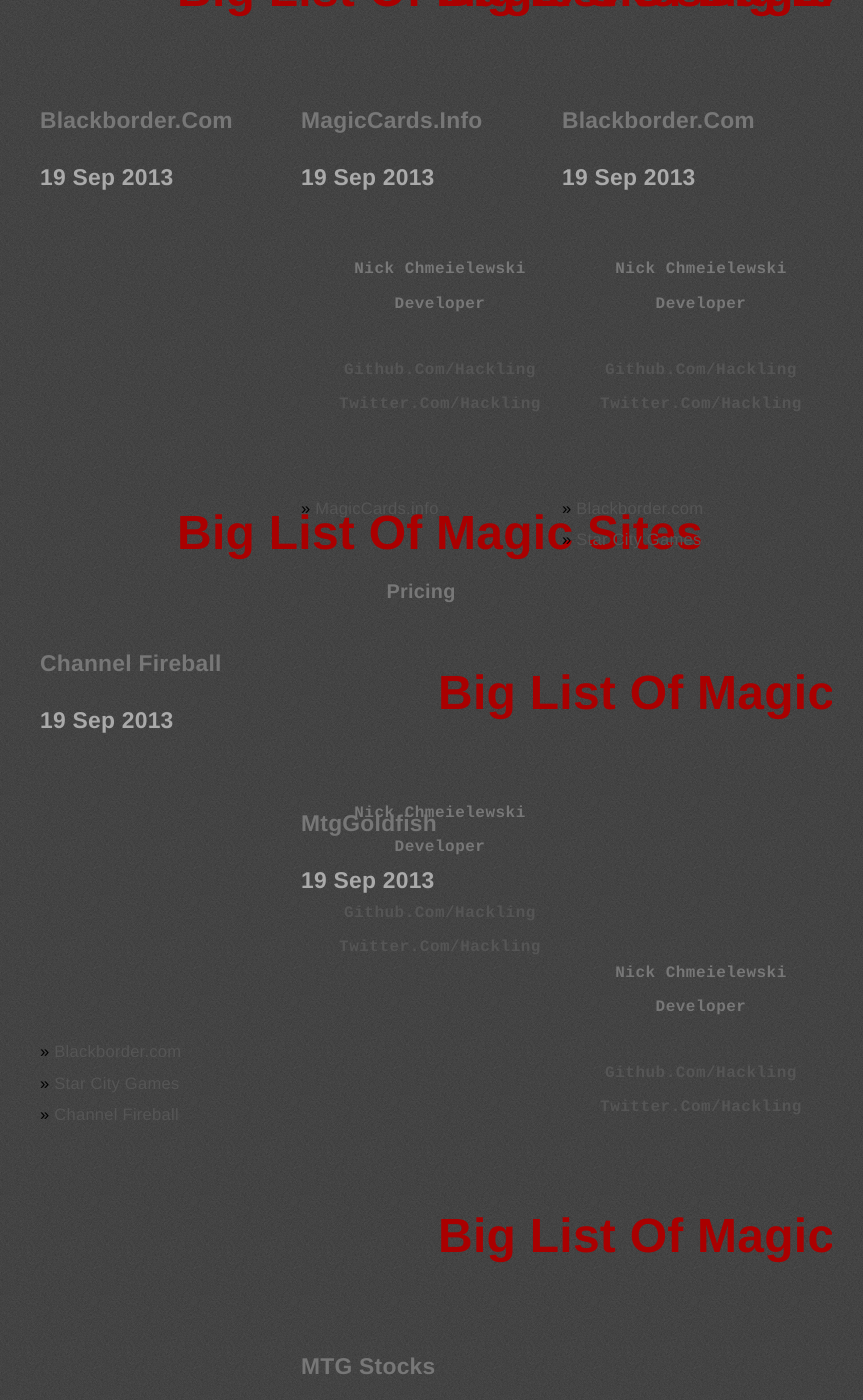
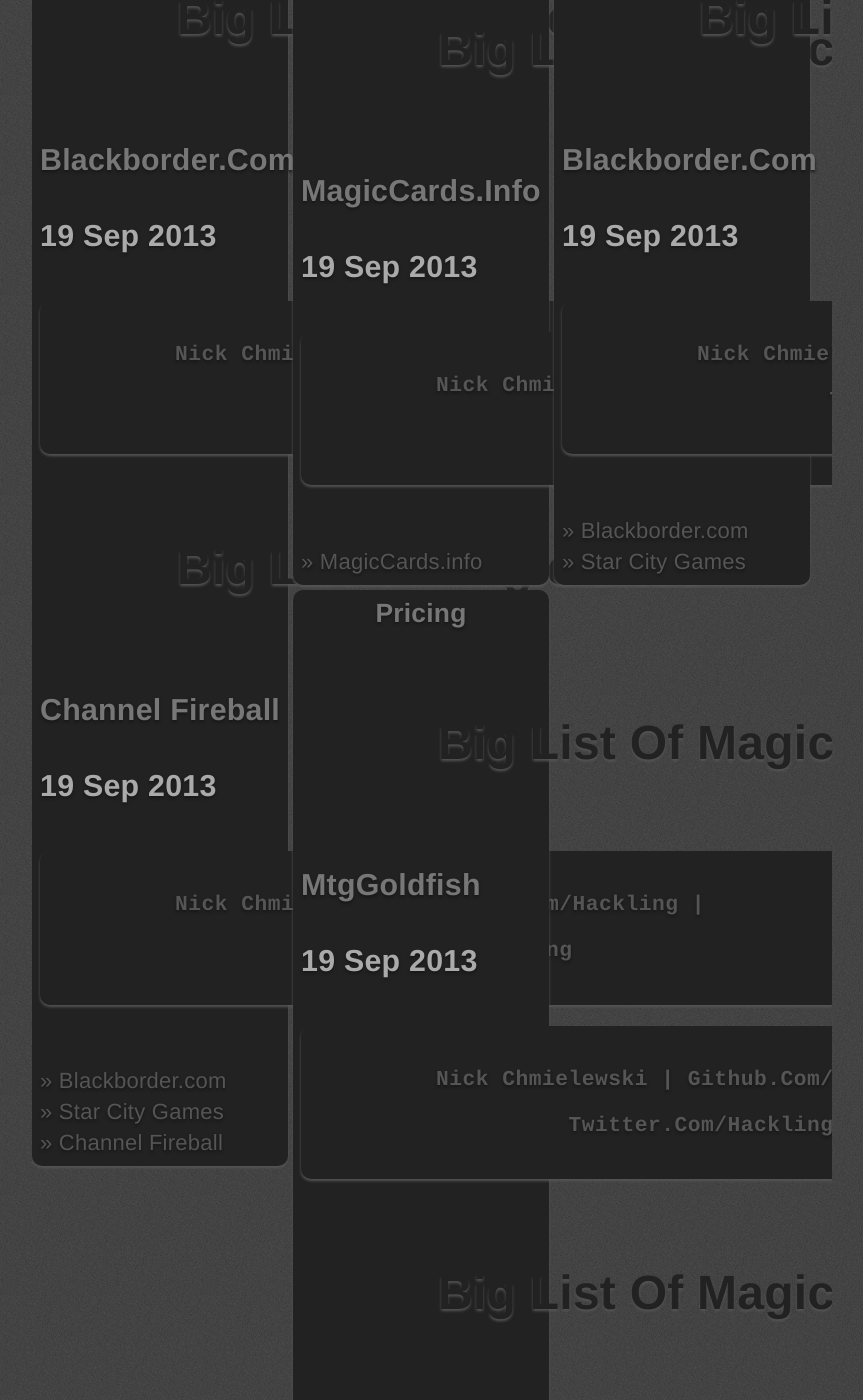
Before and after one commit to hackling/BLOMS, a Jekyll site: the page built from index.html, in a window 1280 px wide and 1400 px high, scrolled down 324 px. Shown: the whole window, without its empty margins (208-1071 px from the left). Built offline with Jekyll 4.4.1, drawn with Linux system fonts in a browser that asks for light colours; some of the changed text lies outside the part shown.

Commit message:
Use new 'Stamped Steel' styling

```diff
--- a/_layouts/default.html
+++ b/_layouts/default.html
@@ -16,20 +16,15 @@
   <body>
     <div class="site">
       <div class="header">
-        <h1 class="title"><a href="/">{{ site.name }}</a></h1>
+        <h1 class="title embossed">{{ site.name }}</h1>
       </div>
       {{ content }}
-      <div class="footer">
+      <div class="footer cell">
         <div class="contact">
           <p>
-            Nick Chmeielewski<br />
-            Developer<br />
-          </p>
-        </div>
-        <div class="contact">
-          <p>
-            <a href="https://github.com/hackling">github.com/hackling</a><br />
-            <a href="https://twitter.com/hackling">twitter.com/hackling</a><br />
+            Nick Chmielewski |
+            <a href="https://github.com/hackling">github.com/hackling</a> |
+            <a href="https://twitter.com/hackling">twitter.com/hackling</a>
           </p>
         </div>
       </div>
--- a/index.html
+++ b/index.html
@@ -4,7 +4,7 @@
 ---
 <div class='category-container'>
   {% for category in site.categories %}
-    <div class="category">
+    <div class="category cell">
       <h1 class="category-heading"> {{ category }} </h1>
       {% for post in category.last %}
       <ul>&raquo; <a class="tooltip" href="{{ post.link }}" original-title="{{ post.description }}">{{ post.title }}</a><ul>
```
